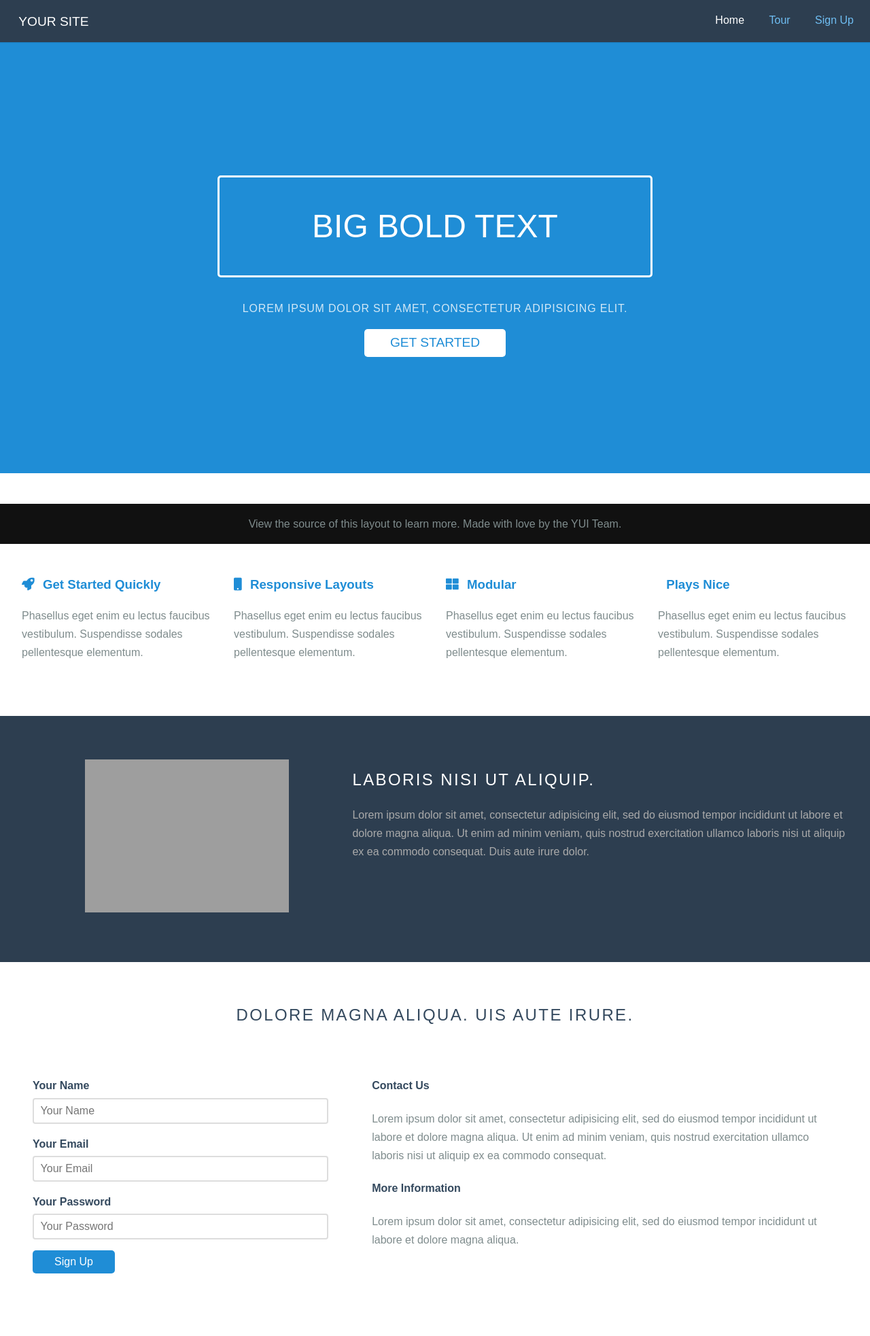
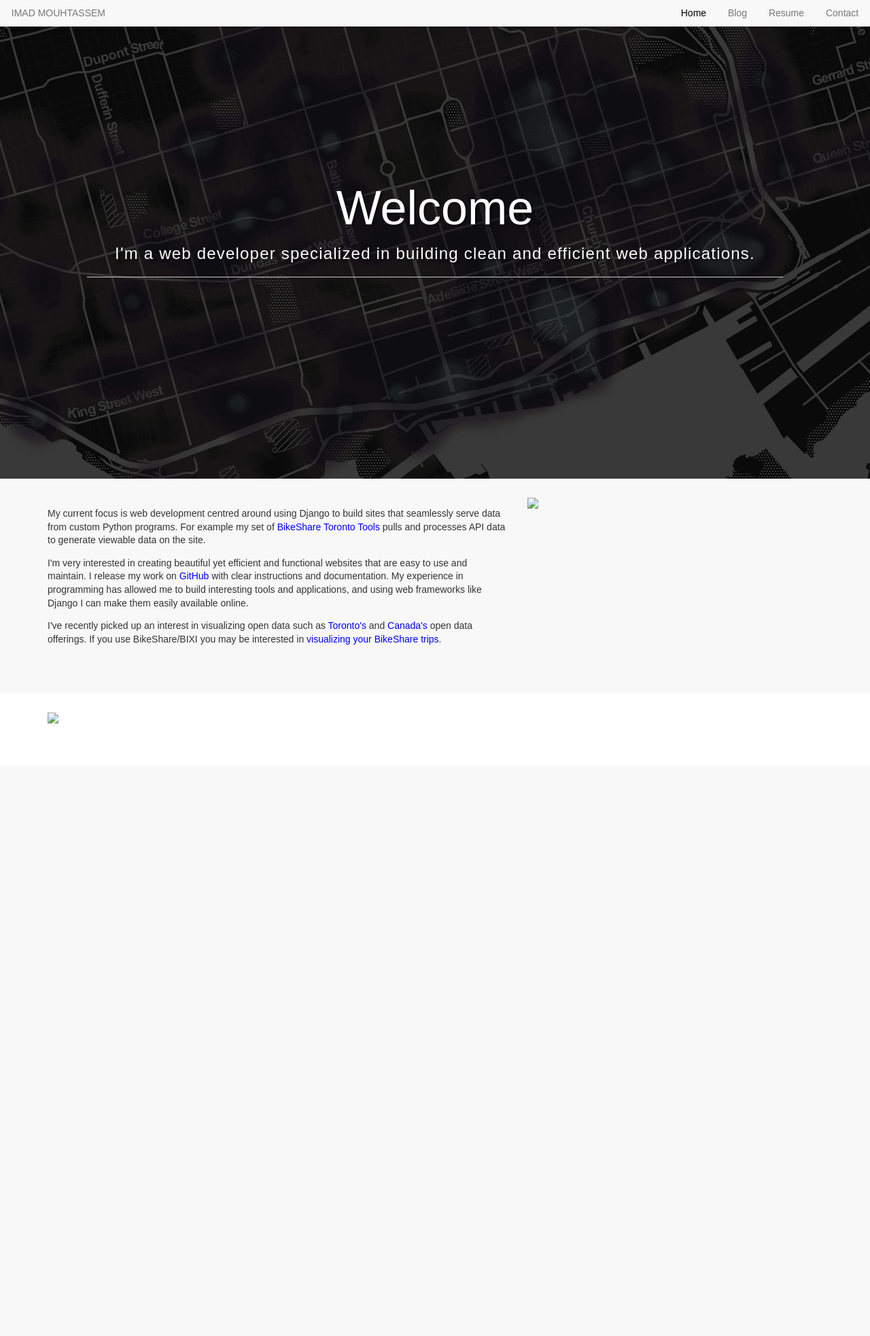
Before and after one commit to mouhtasi/imadm.ca_old, a Django app: page / in a window 1280 px wide. Shown: the whole page at 68% size. After the commit the page ends 1064 px from the top, so only its background shows below. Run offline with Django 3.2, Linux system fonts and the light colour scheme; parts of the project's set-up code (start-up, migrations or seed data) failed here and were passed over; some libraries are stand-ins or nearby versions; grey boxes are pictures that could not be loaded.

Commit message:
Set up most of the styling

```diff
--- a/base/static/base/css/marketing.css
+++ /dev/null
@@ -1,286 +0,0 @@
-* {
-    -webkit-box-sizing: border-box;
-    -moz-box-sizing: border-box;
-    box-sizing: border-box;
-}
-
-/*
- * -- BASE STYLES --
- * Most of these are inherited from Base, but I want to change a few.
- */
-body {
-    line-height: 1.7em;
-    color: #7f8c8d;
-    font-size: 13px;
-}
-
-h1,
-h2,
-h3,
-h4,
-h5,
-h6,
-label {
-    color: #34495e;
-}
-
-.pure-img-responsive {
-    max-width: 100%;
-    height: auto;
-}
-
-/*
- * -- LAYOUT STYLES --
- * These are some useful classes which I will need
- */
-.l-box {
-    padding: 1em;
-}
-
-.l-box-lrg {
-    padding: 2em;
-    border-bottom: 1px solid rgba(0,0,0,0.1);
-}
-
-.is-center {
-    text-align: center;
-}
-
-
-
-/*
- * -- PURE FORM STYLES --
- * Style the form inputs and labels
- */
-.pure-form label {
-    margin: 1em 0 0;
-    font-weight: bold;
-    font-size: 100%;
-}
-
-.pure-form input[type] {
-    border: 2px solid #ddd;
-    box-shadow: none;
-    font-size: 100%;
-    width: 100%;
-    margin-bottom: 1em;
-}
-
-/*
- * -- PURE BUTTON STYLES --
- * I want my pure-button elements to look a little different
- */
-.pure-button {
-    background-color: #1f8dd6;
-    color: white;
-    padding: 0.5em 2em;
-    border-radius: 5px;
-}
-
-a.pure-button-primary {
-    background: white;
-    color: #1f8dd6;
-    border-radius: 5px;
-    font-size: 120%;
-}
-
-
-/*
- * -- MENU STYLES --
- * I want to customize how my .pure-menu looks at the top of the page
- */
-
-.home-menu {
-    padding: 0.5em;
-    text-align: center;
-    box-shadow: 0 1px 1px rgba(0,0,0, 0.10);
-}
-.home-menu {
-    background: #2d3e50;
-}
-.pure-menu.pure-menu-fixed {
-    /* Fixed menus normally have a border at the bottom. */
-    border-bottom: none;
-    /* I need a higher z-index here because of the scroll-over effect. */
-    z-index: 4;
-}
-
-.home-menu .pure-menu-heading {
-    color: white;
-    font-weight: 400;
-    font-size: 120%;
-}
-
-.home-menu .pure-menu-selected a {
-    color: white;
-}
-
-.home-menu a {
-    color: #6FBEF3;
-}
-.home-menu li a:hover,
-.home-menu li a:focus {
-    background: none;
-    border: none;
-    color: #AECFE5;
-}
-
-
-/*
- * -- SPLASH STYLES --
- * This is the blue top section that appears on the page.
- */
-
-.splash-container {
-    background: #1f8dd6;
-    z-index: 1;
-    overflow: hidden;
-    /* The following styles are required for the "scroll-over" effect */
-    width: 100%;
-    height: 88%;
-    top: 0;
-    left: 0;
-    position: fixed !important;
-}
-
-.splash {
-    /* absolute center .splash within .splash-container */
-    width: 80%;
-    height: 50%;
-    margin: auto;
-    position: absolute;
-    top: 100px; left: 0; bottom: 0; right: 0;
-    text-align: center;
-    text-transform: uppercase;
-}
-
-/* This is the main heading that appears on the blue section */
-.splash-head {
-    font-size: 20px;
-    font-weight: bold;
-    color: white;
-    border: 3px solid white;
-    padding: 1em 1.6em;
-    font-weight: 100;
-    border-radius: 5px;
-    line-height: 1em;
-}
-
-/* This is the subheading that appears on the blue section */
-.splash-subhead {
-    color: white;
-    letter-spacing: 0.05em;
-    opacity: 0.8;
-}
-
-/*
- * -- CONTENT STYLES --
- * This represents the content area (everything below the blue section)
- */
-.content-wrapper {
-    /* These styles are required for the "scroll-over" effect */
-    position: absolute;
-    top: 87%;
-    width: 100%;
-    min-height: 12%;
-    z-index: 2;
-    background: white;
-
-}
-
-/* We want to give the content area some more padding */
-.content {
-    padding: 1em 1em 3em;
-}
-
-/* This is the class used for the main content headers (<h2>) */
-.content-head {
-    font-weight: 400;
-    text-transform: uppercase;
-    letter-spacing: 0.1em;
-    margin: 2em 0 1em;
-}
-
-/* This is a modifier class used when the content-head is inside a ribbon */
-.content-head-ribbon {
-    color: white;
-}
-
-/* This is the class used for the content sub-headers (<h3>) */
-.content-subhead {
-    color: #1f8dd6;
-}
-    .content-subhead i {
-        margin-right: 7px;
-    }
-
-/* This is the class used for the dark-background areas. */
-.ribbon {
-    background: #2d3e50;
-    color: #aaa;
-}
-
-/* This is the class used for the footer */
-.footer {
-    background: #111;
-    position: fixed;
-    bottom: 0;
-    width: 100%;
-}
-
-/*
- * -- TABLET (AND UP) MEDIA QUERIES --
- * On tablets and other medium-sized devices, we want to customize some
- * of the mobile styles.
- */
-@media (min-width: 48em) {
-
-    /* We increase the body font size */
-    body {
-        font-size: 16px;
-    }
-
-    /* We can align the menu header to the left, but float the
-    menu items to the right. */
-    .home-menu {
-        text-align: left;
-    }
-        .home-menu ul {
-            float: right;
-        }
-
-    /* We increase the height of the splash-container */
-/*    .splash-container {
-        height: 500px;
-    }*/
-
-    /* We decrease the width of the .splash, since we have more width
-    to work with */
-    .splash {
-        width: 50%;
-        height: 50%;
-    }
-
-    .splash-head {
-        font-size: 250%;
-    }
-
-
-    /* We remove the border-separator assigned to .l-box-lrg */
-    .l-box-lrg {
-        border: none;
-    }
-
-}
-
-/*
- * -- DESKTOP (AND UP) MEDIA QUERIES --
- * On desktops and other large devices, we want to over-ride some
- * of the mobile and tablet styles.
- */
-@media (min-width: 78em) {
-    /* We increase the header font size even more */
-    .splash-head {
-        font-size: 300%;
-    }
-}
--- /dev/null
+++ b/base/static/base/css/style.css
@@ -0,0 +1,137 @@
+* {
+    -webkit-box-sizing: border-box;
+    -moz-box-sizing: border-box;
+    box-sizing: border-box;
+}
+
+a:link {
+    text-decoration: none;
+}
+
+body {
+    line-height: 1.4em;
+    font-size: 14px;
+    color: #333;
+}
+
+.home-menu {
+    padding: 0.2em;
+    text-align: center;
+    box-shadow: 0 1px 1px rgba(0,0,0, 0.10);
+    background: #f8f8f8;
+}
+
+.home-menu .pure-menu-heading {
+    color: #777;
+}
+
+.home-menu a {
+    color: #777;
+}
+
+.home-menu li a:hover,
+.home-menu li a:focus {
+    background: none;
+    border: none;
+    color: #AECFE5;
+}
+
+.splash-container {
+    background: url('../img/splash.png') no-repeat center center;
+    width: 100%;
+    display: flex;
+    min-height: 88vh;
+}
+
+.splash {
+    width: 80%;
+    height: 50%;
+    margin: auto;
+    position: absolute;
+    top: 100px; left: 0; bottom: 0; right: 0;
+    text-align: center;
+}
+
+.splash-head {
+    font-size: 20px;
+    color: white;
+    text-shadow: 2px 2px 3px rgba(0,0,0,0.6);
+    padding: 0 1.6em;
+    font-weight: 100;
+    border-radius: 5px;
+}
+
+.splash-subhead {
+    color: white;
+    text-shadow: 2px 2px 3px rgba(0,0,0,0.6);
+    letter-spacing: 0.05em;
+    font-size: 24px;
+}
+
+.content-wrapper {
+    width: 100%;
+    min-height: 12%;
+    background: white;
+}
+
+.shaded {
+    background-color: #f8f8f8;
+}
+
+.content {
+    padding: 1em 1em 3em 4em;
+}
+
+.l-box {
+    padding: 1em;
+}
+
+/*
+ * -- TABLET (AND UP) MEDIA QUERIES --
+ * On tablets and other medium-sized devices, we want to customize some
+ * of the mobile styles.
+ */
+@media (min-width: 48em) {
+
+    /* We increase the body font size */
+    body {
+        font-size: 14px;
+    }
+
+    /* We can align the menu header to the left, but float the
+    menu items to the right. */
+    .home-menu {
+        text-align: left;
+    }
+        .home-menu ul {
+            float: right;
+        }
+
+    /* We increase the height of the splash-container */
+/*    .splash-container {
+        height: 500px;
+    }*/
+
+    /* We decrease the width of the .splash, since we have more width
+    to work with */
+    .splash {
+        height: 50%;
+    }
+
+    .splash-head {
+        font-size: 250%;
+    }
+
+}
+
+/*
+ * -- DESKTOP (AND UP) MEDIA QUERIES --
+ * On desktops and other large devices, we want to over-ride some
+ * of the mobile and tablet styles.
+ */
+@media (min-width: 78em) {
+    /* We increase the header font size even more */
+    .splash-head {
+        font-size: 500%;
+    }
+}
--- a/base/templates/base/index.html
+++ b/base/templates/base/index.html
@@ -5,10 +5,10 @@
     <meta charset="utf-8">
     <meta name="viewport" content="width=device-width, initial-scale=1.0">
     <meta name="description" content="A layout example that shows off a responsive product landing page.">
-    <title>Landing Page &ndash; Layout Examples &ndash; Pure</title>
+    <title>Imad Mouhtassem</title>
 
     <link rel="stylesheet" type="text/css" href="{% static 'base/css/pure-min.css' %}" />
-    <link rel="stylesheet" type="text/css" href="{% static 'base/css/marketing.css' %}" />
+    <link rel="stylesheet" type="text/css" href="{% static 'base/css/style.css' %}" />
     <link rel="stylesheet" type="text/css" href="{% static 'base/css/grids-responsive-min.css' %}" />
     <link rel="stylesheet" type="text/css" href="{% static 'base/css/fontawesome-all.min.css' %}" />
 </head>
@@ -17,136 +17,65 @@
 
 <div class="header">
     <div class="home-menu pure-menu pure-menu-horizontal pure-menu-fixed">
-        <a class="pure-menu-heading" href="">Your Site</a>
+        <a class="pure-menu-heading" href="">Imad Mouhtassem</a>
 
         <ul class="pure-menu-list">
             <li class="pure-menu-item pure-menu-selected"><a href="#" class="pure-menu-link">Home</a></li>
-            <li class="pure-menu-item"><a href="#" class="pure-menu-link">Tour</a></li>
-            <li class="pure-menu-item"><a href="#" class="pure-menu-link">Sign Up</a></li>
+            <li class="pure-menu-item"><a href="#" class="pure-menu-link">Blog</a></li>
+            <li class="pure-menu-item"><a href="#" class="pure-menu-link">Resume</a></li>
+            <li class="pure-menu-item"><a href="#" class="pure-menu-link">Contact</a></li>
         </ul>
     </div>
 </div>
 
 <div class="splash-container">
     <div class="splash">
-        <h1 class="splash-head">Big Bold Text</h1>
-        <p class="splash-subhead">
-            Lorem ipsum dolor sit amet, consectetur adipisicing elit.
-        </p>
-        <p>
-            <a href="http://purecss.io" class="pure-button pure-button-primary">Get Started</a>
-        </p>
+        <h1 class="splash-head">Welcome</h1>
+        <p class="splash-subhead">I'm a web developer specialized in building clean and efficient web applications.</p>
+        <div class="pure-menu-separator"></div>
     </div>
 </div>
 
-<div class="content-wrapper">
+<div class="content-wrapper shaded">
     <div class="content">
-        <h2 class="content-head is-center">Excepteur sint occaecat cupidatat.</h2>
-
         <div class="pure-g">
-            <div class="l-box pure-u-1 pure-u-md-1-2 pure-u-lg-1-4">
-
-                <h3 class="content-subhead">
-                    <i class="fa fa-rocket"></i>
-                    Get Started Quickly
-                </h3>
+            <div class="l-box pure-u-1 pure-u-md-2-3 pure-u-lg-7-12">
                 <p>
-                    Phasellus eget enim eu lectus faucibus vestibulum. Suspendisse sodales pellentesque elementum.
+                    My current focus is web development centred around using Django to build sites that seamlessly
+                    serve data from custom Python programs. For example my set of <a href="https://imadm.ca/bikeshare/">
+                    BikeShare Toronto Tools</a> pulls and processes API data to generate viewable data on the site.
+                </p>
+                <p>
+                    I'm very interested in creating beautiful yet efficient and functional websites that are easy to
+                    use and maintain. I release my work on <a href="https://github.com/mouhtasi">GitHub</a> with clear
+                    instructions and documentation. My experience in programming has allowed me to build interesting
+                    tools and applications, and using web frameworks like Django I can make them easily available online.
+                </p>
+                <p>
+                    I've recently picked up an interest in visualizing open data such as
+                    <a href="https://www1.toronto.ca/wps/portal/contentonly?vgnextoid=1a66e03bb8d1e310VgnVCM10000071d60f89RCRD">
+                    Toronto's</a> and <a href="http://open.canada.ca/en/open-data">Canada's</a> open data offerings. If
+                    you use BikeShare/BIXI you may be interested in <a href="https://imadm.ca/bikeshare/personal_heatmap/">
+                    visualizing your BikeShare trips</a>.
                 </p>
             </div>
-            <div class="l-box pure-u-1 pure-u-md-1-2 pure-u-lg-1-4">
-                <h3 class="content-subhead">
-                    <i class="fa fa-mobile"></i>
-                    Responsive Layouts
-                </h3>
-                <p>
-                    Phasellus eget enim eu lectus faucibus vestibulum. Suspendisse sodales pellentesque elementum.
-                </p>
-            </div>
-            <div class="l-box pure-u-1 pure-u-md-1-2 pure-u-lg-1-4">
-                <h3 class="content-subhead">
-                    <i class="fa fa-th-large"></i>
-                    Modular
-                </h3>
-                <p>
-                    Phasellus eget enim eu lectus faucibus vestibulum. Suspendisse sodales pellentesque elementum.
-                </p>
-            </div>
-            <div class="l-box pure-u-1 pure-u-md-1-2 pure-u-lg-1-4">
-                <h3 class="content-subhead">
-                    <i class="fa fa-check-square-o"></i>
-                    Plays Nice
-                </h3>
-                <p>
-                    Phasellus eget enim eu lectus faucibus vestibulum. Suspendisse sodales pellentesque elementum.
-                </p>
+            <div class="l-box pure-u-1 pure-u-md-1-3 pure-u-lg-5-12">
+                <img src="http://via.placeholder.com/500x400"/>
             </div>
         </div>
     </div>
+</div>
+<div class="content-wrapper">
+    <div class="content">
+        <div class="pure-g">
+                <div class="l-box pure-u-1 pure-u-md-1-2 pure-u-lg-1-2">
+                    <img src="http://via.placeholder.com/500x400"/>
+                </div>
+                <div class="l-box pure-u-1 pure-u-md-1-2 pure-u-lg-1-2">
 
-    <div class="ribbon l-box-lrg pure-g">
-        <div class="l-box-lrg is-center pure-u-1 pure-u-md-1-2 pure-u-lg-2-5">
-            <img width="300" alt="File Icons" class="pure-img-responsive" src="img/common/file-icons.png">
-        </div>
-        <div class="pure-u-1 pure-u-md-1-2 pure-u-lg-3-5">
-
-            <h2 class="content-head content-head-ribbon">Laboris nisi ut aliquip.</h2>
-
-            <p>
-                Lorem ipsum dolor sit amet, consectetur adipisicing elit, sed do eiusmod
-                tempor incididunt ut labore et dolore magna aliqua. Ut enim ad minim veniam,
-                quis nostrud exercitation ullamco laboris nisi ut aliquip ex ea commodo
-                consequat. Duis aute irure dolor.
-            </p>
-        </div>
+                </div>
+            </div>
     </div>
-
-    <div class="content">
-        <h2 class="content-head is-center">Dolore magna aliqua. Uis aute irure.</h2>
-
-        <div class="pure-g">
-            <div class="l-box-lrg pure-u-1 pure-u-md-2-5">
-                <form class="pure-form pure-form-stacked">
-                    <fieldset>
-
-                        <label for="name">Your Name</label>
-                        <input id="name" type="text" placeholder="Your Name">
-
-
-                        <label for="email">Your Email</label>
-                        <input id="email" type="email" placeholder="Your Email">
-
-                        <label for="password">Your Password</label>
-                        <input id="password" type="password" placeholder="Your Password">
-
-                        <button type="submit" class="pure-button">Sign Up</button>
-                    </fieldset>
-                </form>
-            </div>
-
-            <div class="l-box-lrg pure-u-1 pure-u-md-3-5">
-                <h4>Contact Us</h4>
-                <p>
-                    Lorem ipsum dolor sit amet, consectetur adipisicing elit, sed do eiusmod
-                    tempor incididunt ut labore et dolore magna aliqua. Ut enim ad minim veniam,
-                    quis nostrud exercitation ullamco laboris nisi ut aliquip ex ea commodo
-                    consequat.
-                </p>
-
-                <h4>More Information</h4>
-                <p>
-                    Lorem ipsum dolor sit amet, consectetur adipisicing elit, sed do eiusmod
-                    tempor incididunt ut labore et dolore magna aliqua.
-                </p>
-            </div>
-        </div>
-
-    </div>
-
-    <div class="footer l-box is-center">
-        View the source of this layout to learn more. Made with love by the YUI Team.
-    </div>
-
 </div>
 </body>
 </html>
```
Also changed, not shown: base/static/base/img/splash.png (added).
